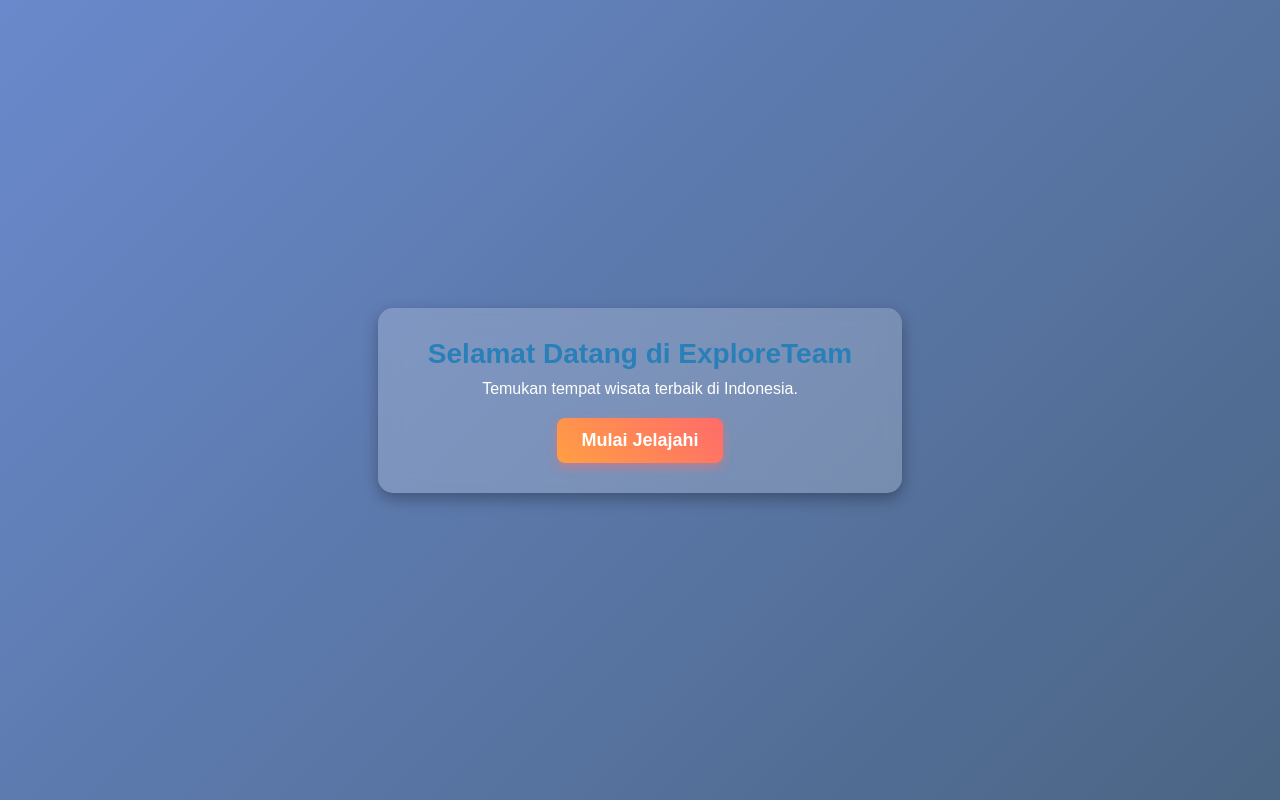
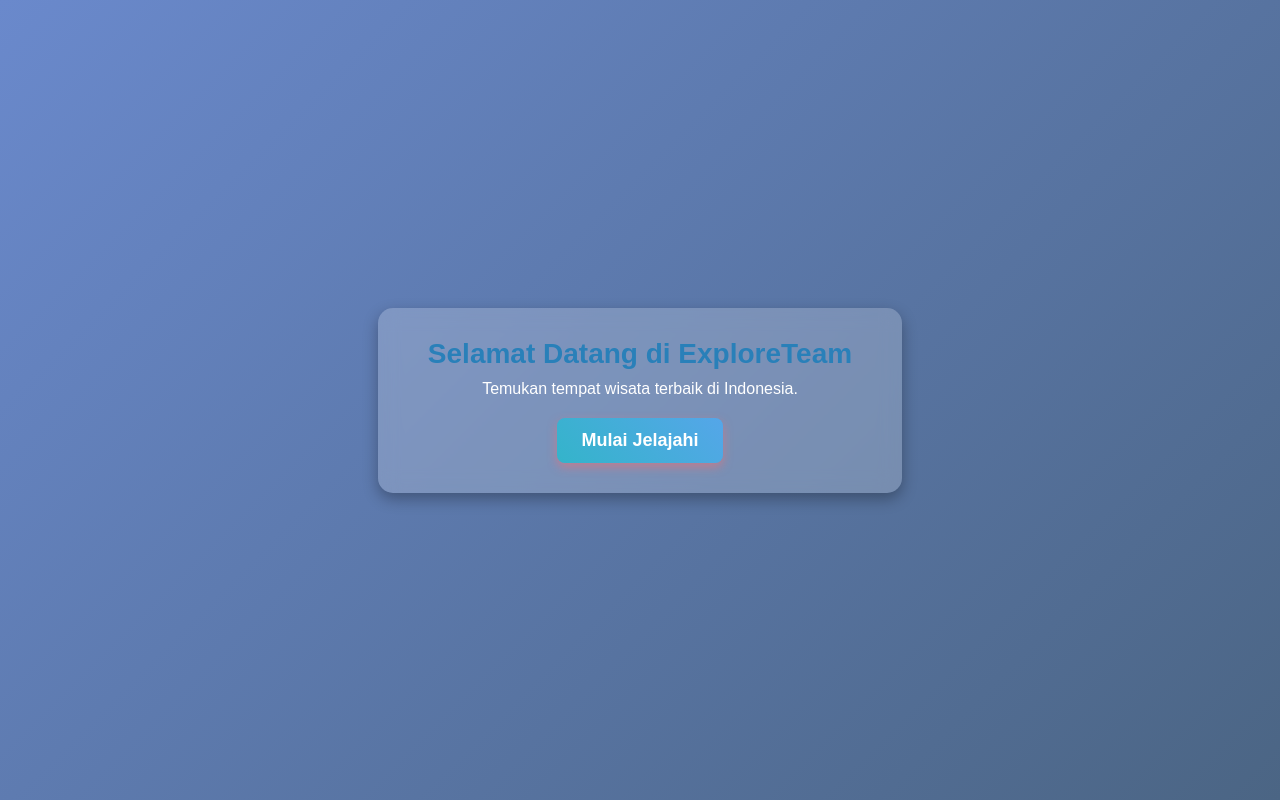
Before and after one commit to diizxz08/Explore, a plain HTML site: page index.html in a window 1280 px wide. Drawn offline with nearby package versions, Linux system fonts and the light colour scheme.

Commit message:
Update kode

```diff
--- a/style.css
+++ b/style.css
@@ -37,7 +37,7 @@
     padding: 12px 24px;
     border: none;
     border-radius: 8px;
-    background: linear-gradient(45deg, #ff9f43, #ff6b6b);
+    background: linear-gradient(45deg, #34b4ca, #55a6e9);
     color: white;
     font-size: 18px;
     font-weight: bold;
@@ -47,7 +47,7 @@
 }
 
 .welcome-button:hover {
-    background: linear-gradient(45deg, #ff6b6b, #e84118);
+    background: linear-gradient(45deg, #1268ca, #0ed5e4);
     transform: scale(1.05);
     box-shadow: 0 6px 15px rgba(255, 71, 87, 0.7);
 }
```
